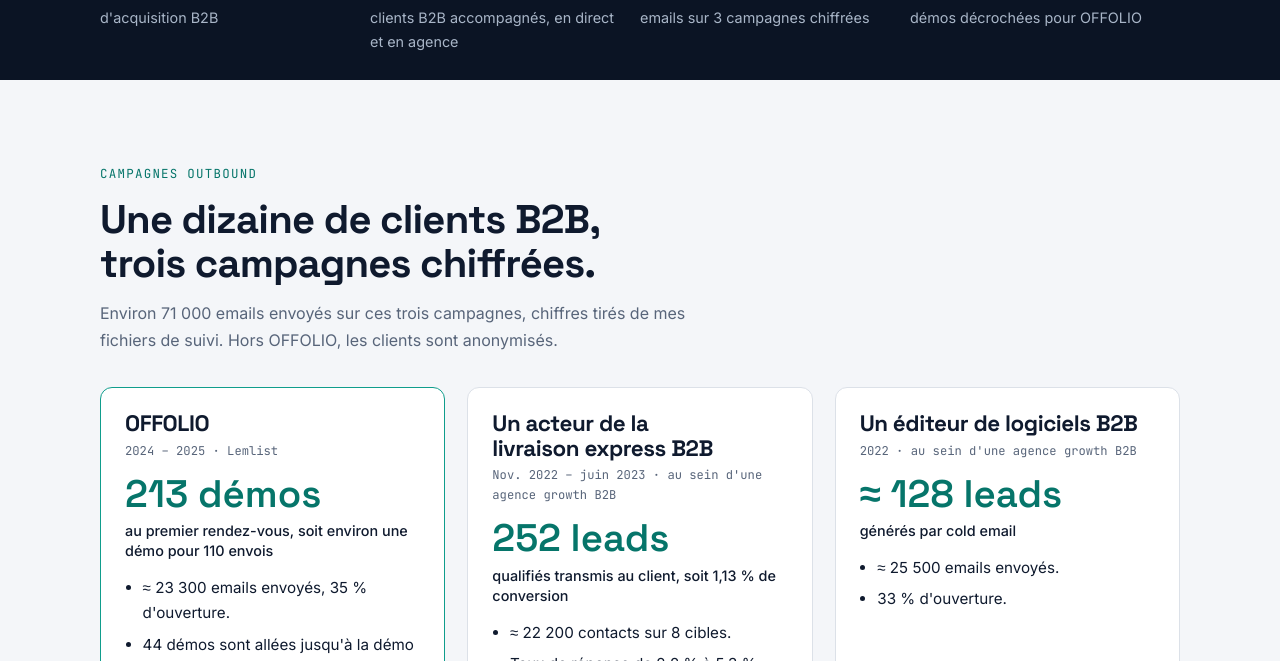
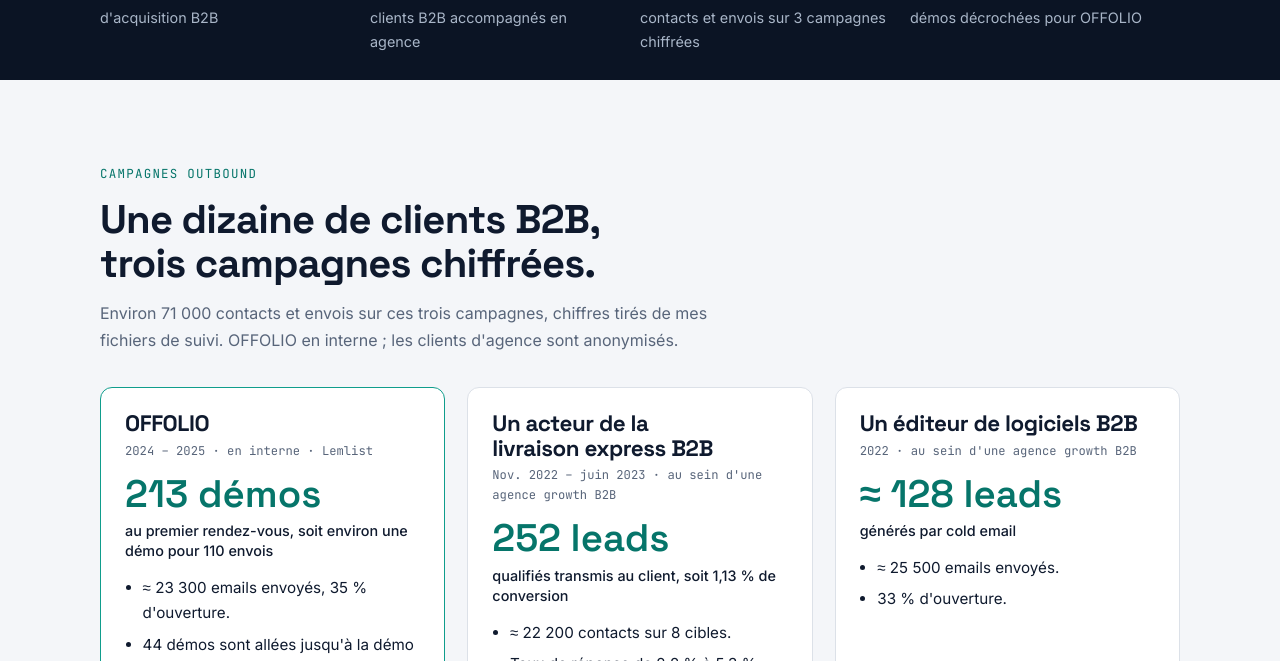
Before and after one commit to wickra07/wickra-pro, a plain HTML site: page index.html in a window 1280 px wide. Shown: the part 686-1347 px from the top of the page. Drawn offline with Linux system fonts and the light colour scheme.

Commit message:
Portfolio : OFFOLIO en interne, contacts et envois

```diff
--- a/index.html
+++ b/index.html
@@ -5,7 +5,7 @@
 <meta name="viewport" content="width=device-width, initial-scale=1, viewport-fit=cover">
 <meta property="og:type" content="website">
 <meta property="og:title" content="Stéphane Wickra, GTM Engineer Outbound">
-<meta property="og:description" content="Je remplis des agendas. Une dizaine de clients B2B, 71 000 emails envoyés, 213 démos décrochées pour OFFOLIO, et les outils pour automatiser le tout.">
+<meta property="og:description" content="Je remplis des agendas. Une dizaine de clients B2B, 71 000 contacts et envois, 213 démos décrochées pour OFFOLIO, et les outils pour automatiser le tout.">
 <meta property="og:image" content="https://wickra.pro/img/og.jpg">
 <meta property="og:url" content="https://wickra.pro/">
 <meta name="twitter:card" content="summary_large_image">
@@ -183,8 +183,8 @@ dd ul{margin:0;padding-left:1.1rem;display:flex;flex-direction:column;gap:7px}
     </div>
     <div class="facts">
       <div><b>6 ans</b><span>d'acquisition B2B</span></div>
-      <div><b>10+</b><span>clients B2B accompagnés, en direct et en agence</span></div>
-      <div><b>≈ 71 000</b><span>emails sur 3 campagnes chiffrées</span></div>
+      <div><b>10+</b><span>clients B2B accompagnés en agence</span></div>
+      <div><b>≈ 71 000</b><span>contacts et envois sur 3 campagnes chiffrées</span></div>
       <div><b>213</b><span>démos décrochées pour OFFOLIO</span></div>
     </div>
   </div>
@@ -195,11 +195,11 @@ dd ul{margin:0;padding-left:1.1rem;display:flex;flex-direction:column;gap:7px}
     <div class="sec-head">
       <span class="kicker">Campagnes outbound</span>
       <h2 id="t-camp">Une dizaine de clients B2B, trois campagnes chiffrées.</h2>
-      <p>Environ 71 000 emails envoyés sur ces trois campagnes, chiffres tirés de mes fichiers de suivi. Hors OFFOLIO, les clients sont anonymisés.</p>
+      <p>Environ 71 000 contacts et envois sur ces trois campagnes, chiffres tirés de mes fichiers de suivi. OFFOLIO en interne ; les clients d'agence sont anonymisés.</p>
     </div>
     <div class="camps">
       <article class="camp lead" aria-labelledby="c1">
-        <header><h3 id="c1">OFFOLIO</h3><span class="meta">2024 – 2025 · Lemlist</span></header>
+        <header><h3 id="c1">OFFOLIO</h3><span class="meta">2024 – 2025 · en interne · Lemlist</span></header>
         <p class="big">213 démos<small>au premier rendez-vous, soit environ une démo pour 110 envois</small></p>
         <ul>
           <li>≈ 23 300 emails envoyés, 35 % d'ouverture.</li>
```
Also changed, not shown: kds.html (+1 -1 lines).
